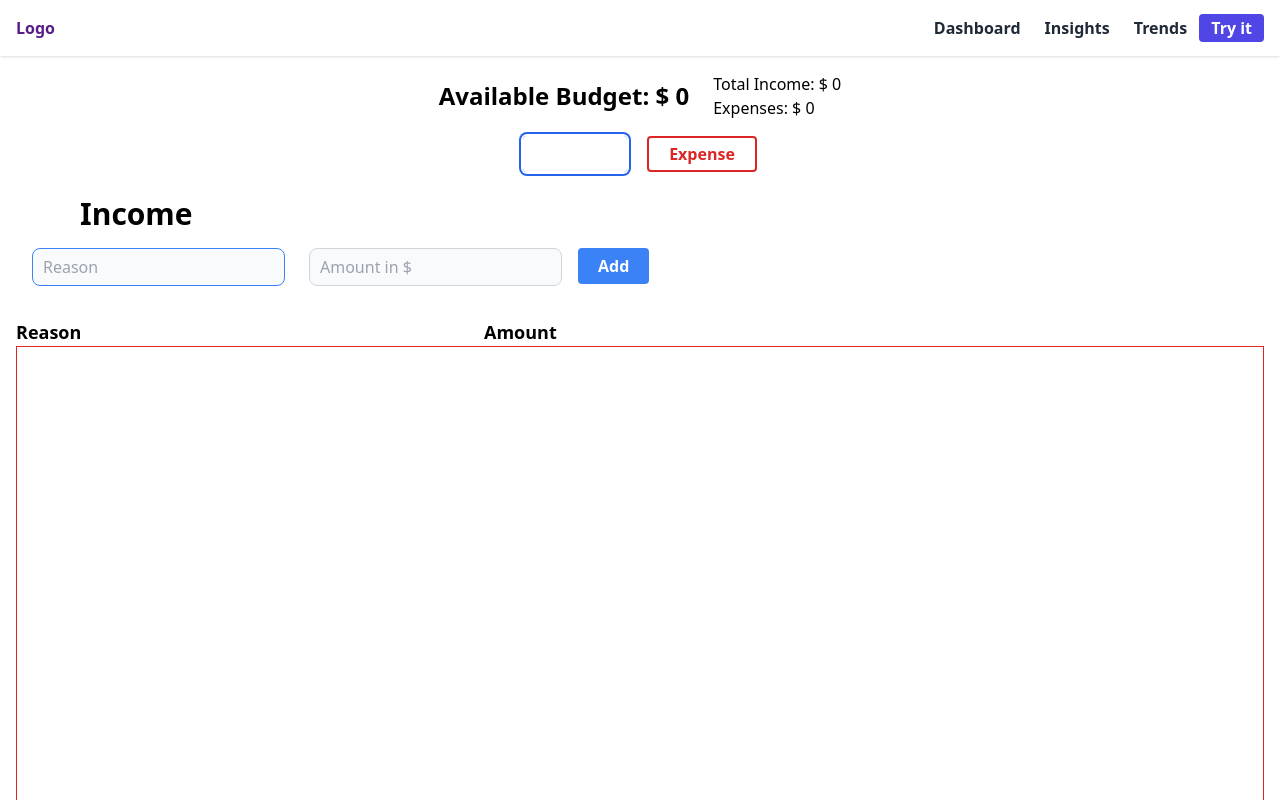
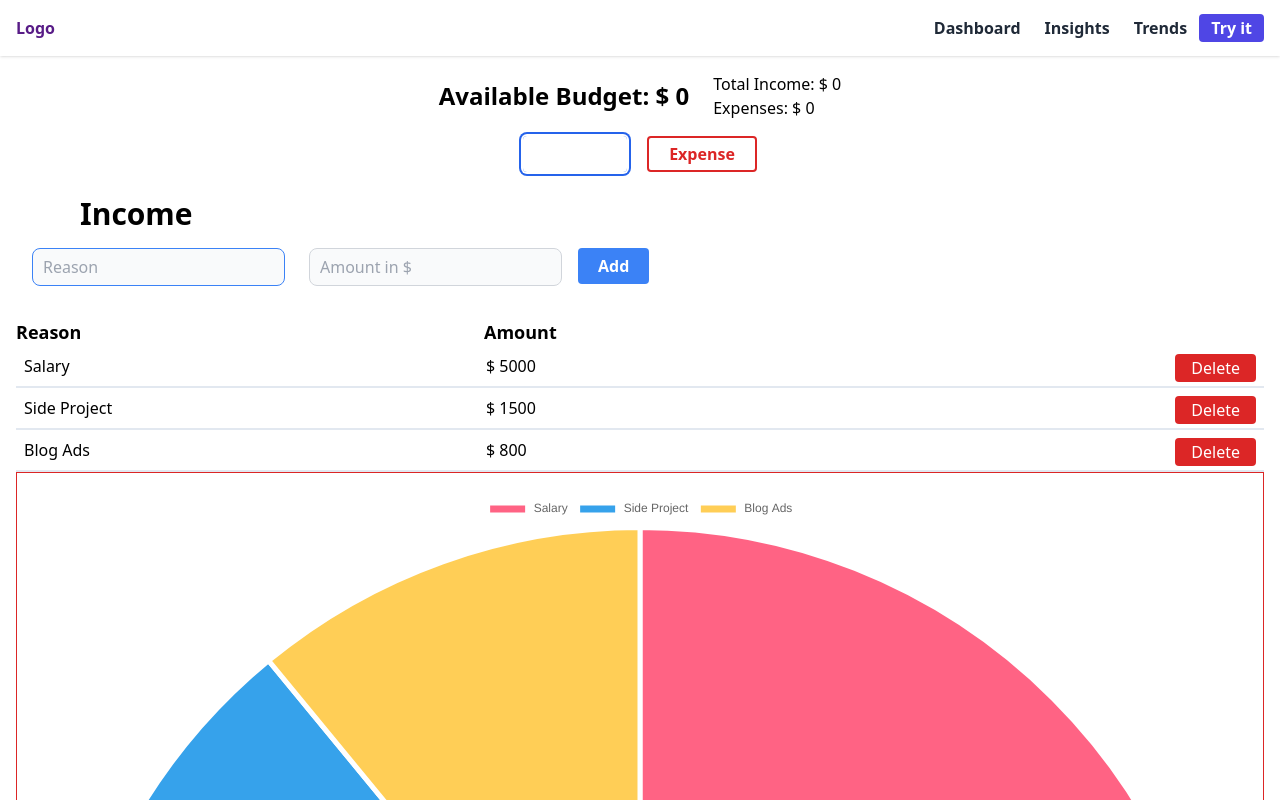
Before and after one commit to suraffy/budget-app, a React (Create React App) app: page / in a window 1280 px wide. Shown: the top 800 px of the page. Built offline with nearby package versions, Linux system fonts and the light colour scheme.

Commit message:
Implement Pie chart

```diff
--- a/src/components/Home.jsx
+++ b/src/components/Home.jsx
@@ -7,6 +7,7 @@ import Form from "./common/Form";
 import CashflowTable from "./CashflowTable";
 
 import PieChart from "./common/PieChart";
+import { incomeItemsList, expenseItemsList } from "../services/cashflowData";
 
 const Home = () => {
   const currency = "$";
@@ -16,26 +17,35 @@ const Home = () => {
   const [totalIncome, setTotalIncome] = useState(0);
   const [totalExpense, setTotalExpense] = useState(0);
 
-  const [incomeItems, setIncomeItems] = useState([]);
-
-  const [expenseItems, setExpenseItems] = useState([]);
+  const [incomeItems, setIncomeItems] = useState(incomeItemsList);
+  const [expenseItems, setExpenseItems] = useState(expenseItemsList);
 
   const [currentCashflow, setCurrentCashflow] = useState("income");
 
   const [errors, setErrors] = useState({});
 
-  // const incomeData = {};
+  console.log(incomeItems, expenseItems);
 
-  const abData = {};
-  abData.labels = incomeItems.map((item) => item.reason);
-  abData.datasets = [
+  const chartData = {};
+
+  const getChartData = () => {
+    const cashflowItem =
+      currentCashflow === "income" ? incomeItems : expenseItems;
+
+    chartData.labels = cashflowItem.map((item) => item.reason);
+    chartData.datasets = [
       {
         label: "Amount",
-      data: incomeItems.map((item) => item.amount),
+        data: cashflowItem.map((item) => item.amount),
         backgroundColor: ["#FF6384", "#36A2EB", "#FFCE56"], // Example colors for each segment
         borderWidth: 5,
       },
     ];
+
+    console.log(chartData);
+  };
+
+  getChartData();
 
   const handleSubmit = (e) => {
     e.preventDefault();
@@ -112,26 +122,7 @@ const Home = () => {
     amountEl.value = "";
     inputRef.current.focus();
 
-    abData.labels = incomeItems.map((item) => item.reason);
-    abData.datasets = [
-      {
-        label: "Amount",
-        data: incomeItems.map((item) => item.amount),
-        backgroundColor: ["#FF6384", "#36A2EB", "#FFCE56"], // Example colors for each segment
-        borderWidth: 5,
-      },
-    ];
-
-    // incomeData.labels = incomeItems.map((item) => item.reason);
-    // incomeData.datasets = [
-    //   {
-    //     label: "Amount",
-    //     data: incomeItems.map((item) => item.amount),
-    //     borderWidth: 5,
-    //   },
-    // ];
-
-    // console.log("hiiii", incomeData);
+    getChartData();
   };
 
   const handleDeleteItem = (item) => {
@@ -204,8 +195,7 @@ const Home = () => {
         </div>
 
         <div className="border border-red-600 p-5">
-          {console.log(incomeItems.length)}
-          {<PieChart data={abData} />}
+          {<PieChart data={chartData} />}
         </div>
       </div>
     </div>
--- a/src/components/common/PieChart.jsx
+++ b/src/components/common/PieChart.jsx
@@ -2,7 +2,6 @@ import { Chartjs } from "chart.js/auto";
 import { Pie } from "react-chartjs-2";
 
 const PieChart = ({ data }) => {
-  console.log(data);
   return <Pie data={data} />;
 };
 
--- /dev/null
+++ b/src/services/cashflowData.js
@@ -0,0 +1,63 @@
+const incomeItemsList = [
+  {
+    cashflow: "income",
+    year: 2023,
+    month: 12,
+    date: 1,
+    reason: "Salary",
+    amount: 5000,
+  },
+  {
+    cashflow: "income",
+    year: 2023,
+    month: 12,
+    date: 1,
+    reason: "Side Project",
+    amount: 1500,
+  },
+  {
+    cashflow: "income",
+    year: 2023,
+    month: 12,
+    date: 1,
+    reason: "Blog Ads",
+    amount: 800,
+  },
+];
+
+const expenseItemsList = [
+  {
+    cashflow: "expense",
+    year: 2023,
+    month: 12,
+    date: 1,
+    reason: "House Rent",
+    amount: 500,
+  },
+  {
+    cashflow: "expense",
+    year: 2023,
+    month: 12,
+    date: 1,
+    reason: "Grocery",
+    amount: 200,
+  },
+  {
+    cashflow: "expense",
+    year: 2023,
+    month: 12,
+    date: 1,
+    reason: "Restaurant",
+    amount: 150,
+  },
+  {
+    cashflow: "expense",
+    year: 2023,
+    month: 12,
+    date: 1,
+    reason: "Internet",
+    amount: 60,
+  },
+];
+
+export { incomeItemsList, expenseItemsList };
```
Lines whose indentation alone changed are shown as unchanged.
